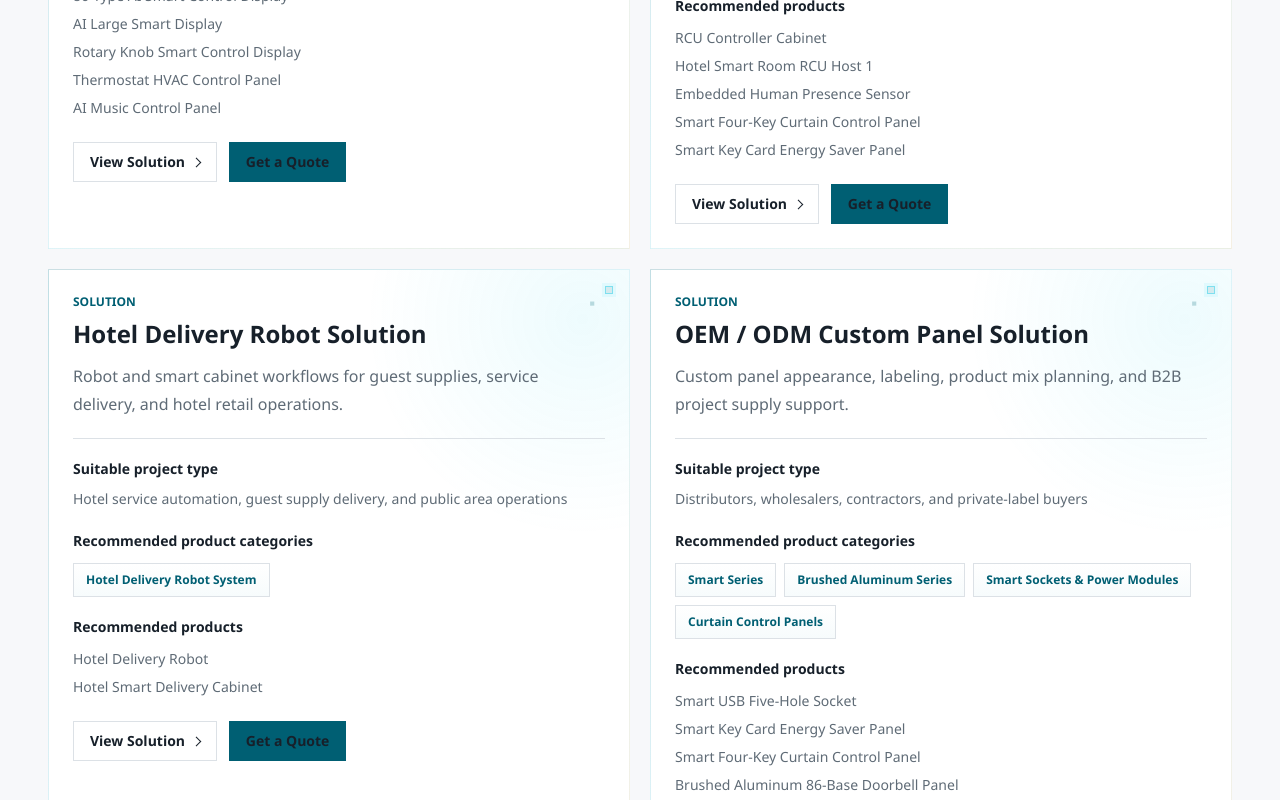
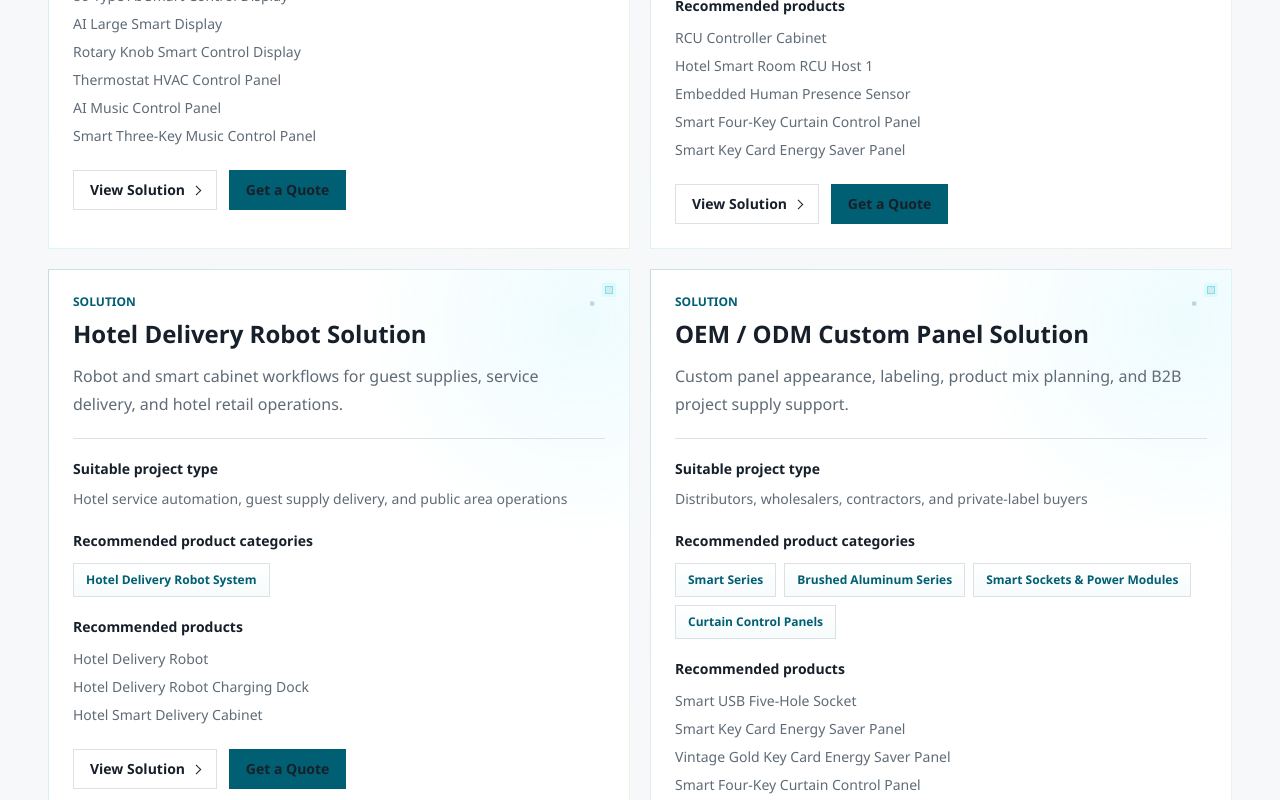
Before and after one commit to vm777ls500-png/dualcorelink-web, a Next.js app: page /en/solutions in a window 1280 px wide. Shown: the part 1660-2460 px from the top of the page. Built offline with nearby package versions, Linux system fonts and the light colour scheme; no server answers.

Commit message:
seo: improve crawl prioritization for unindexed pages

```diff
--- a/src/app/[locale]/solutions/page.tsx
+++ b/src/app/[locale]/solutions/page.tsx
@@ -86,6 +86,10 @@ const solutionEntries = [
       ],
       ["Thermostat HVAC Control Panel", "thermostat-hvac-control-panel"],
       ["AI Music Control Panel", "ai-music-control-panel"],
+      [
+        "Smart Three-Key Music Control Panel",
+        "smart-three-key-music-control-panel",
+      ],
     ],
   },
   {
@@ -123,6 +127,10 @@ const solutionEntries = [
     categories: ["Hotel Delivery Robot System"],
     products: [
       ["Hotel Delivery Robot", "hotel-delivery-robot"],
+      [
+        "Hotel Delivery Robot Charging Dock",
+        "hotel-delivery-robot-charging-dock",
+      ],
       ["Hotel Smart Delivery Cabinet", "hotel-smart-delivery-cabinet"],
     ],
   },
@@ -143,6 +151,10 @@ const solutionEntries = [
       [
         "Smart Key Card Energy Saver Panel",
         "smart-key-card-energy-saver-panel",
+      ],
+      [
+        "Vintage Gold Key Card Energy Saver Panel",
+        "vintage-gold-key-card-energy-saver-panel",
       ],
       [
         "Smart Four-Key Curtain Control Panel",
```
Also changed, not shown: 1 other file (tests, documents, lock files or other folders).
